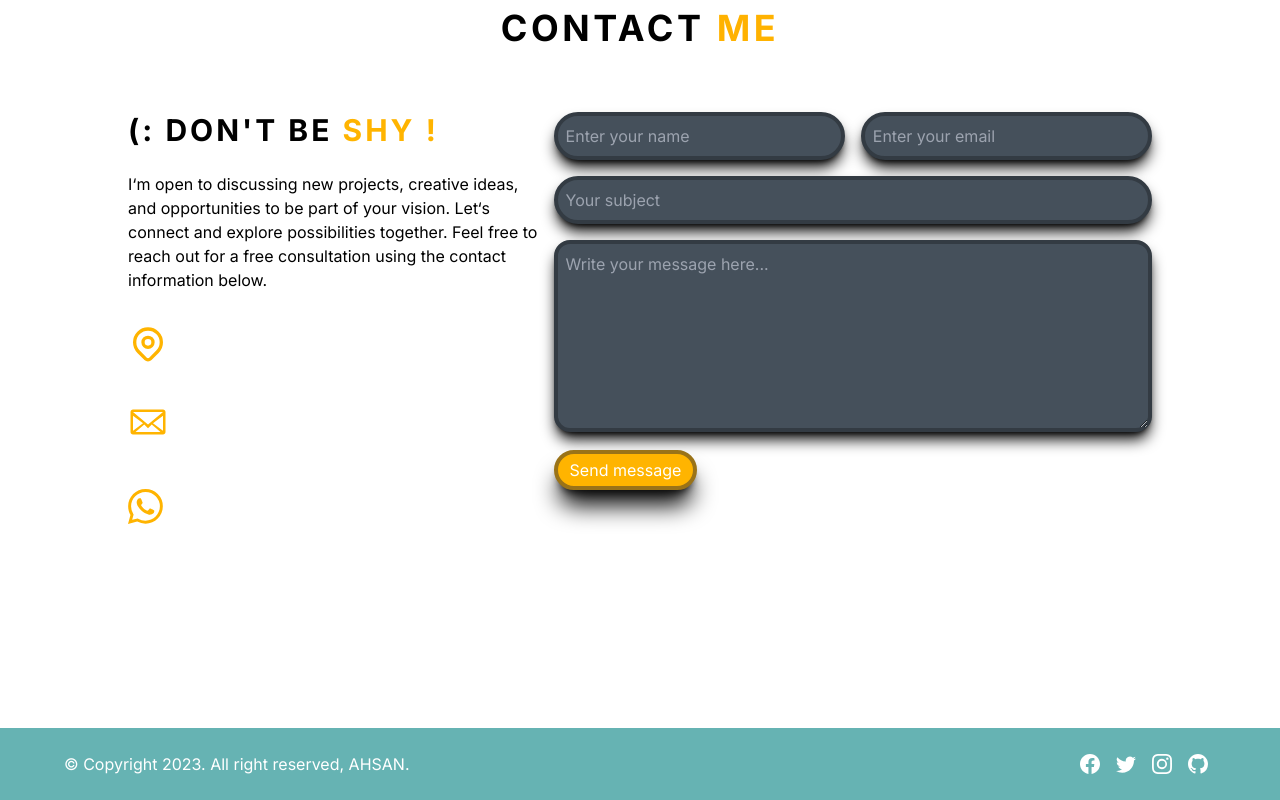
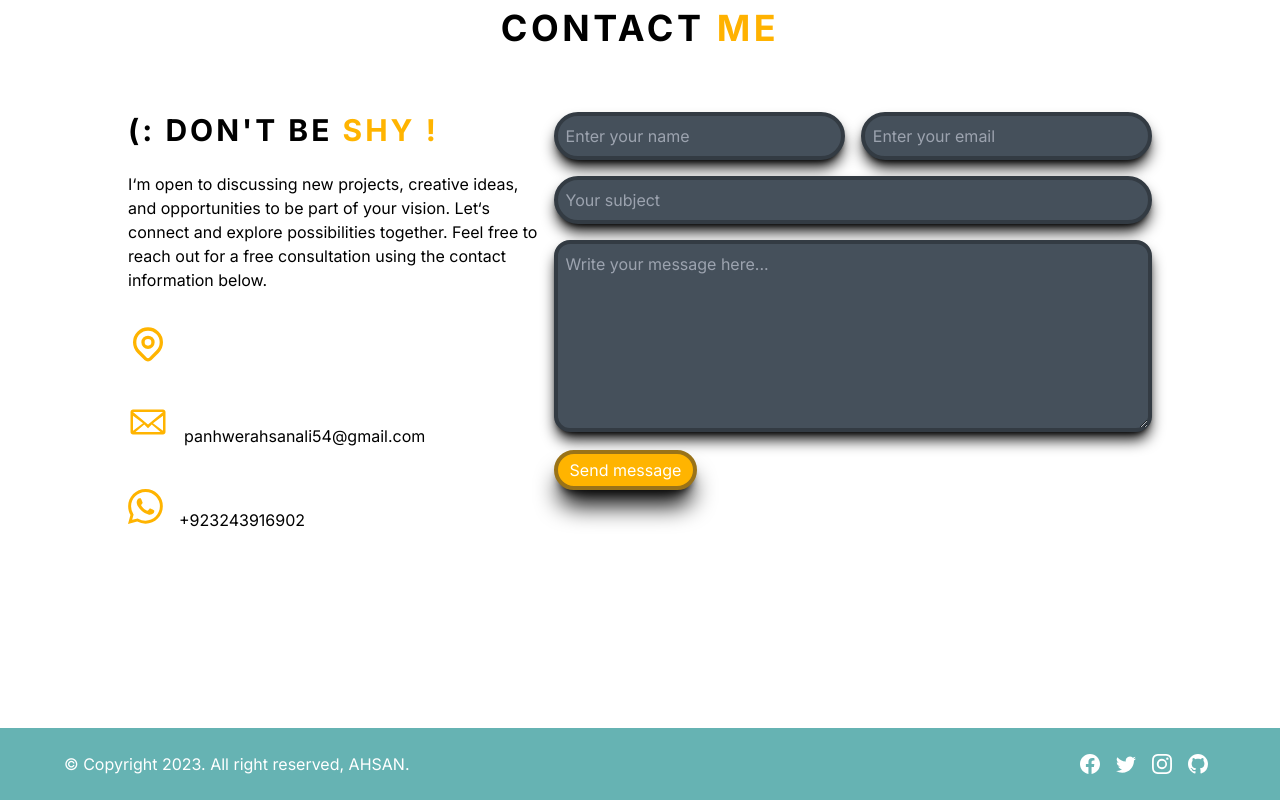
Before and after one commit to ahsanali7893/Portfolio, a Next.js app: page / in a window 1280 px wide. Shown: the part 3139-3939 px from the top of the page. Built offline with nearby package versions, Linux system fonts and the light colour scheme.

Commit message:
initial changes

```diff
--- a/src/components/Contact/page.tsx
+++ b/src/components/Contact/page.tsx
@@ -135,7 +135,7 @@ export default function Contact() {
                     <h2 className=" font-bold text-xl text-white tracking-widest">
                       Mail Me
                     </h2>
-                    <p className="text-white">contact@khalilahmed.dev</p>
+                    <p className="text-black">panhwerahsanali54@gmail.com</p>
                   </div>
                 </div>
                 <div className="flex items-center mt-8">
@@ -146,7 +146,7 @@ export default function Contact() {
                     <h2 className=" font-bold text-xl text-white tracking-widest">
                       Whatsapp
                     </h2>
-                    <p className="text-white">+923070599766</p>
+                    <p className="text-black">+923243916902</p>
                   </div>
                 </div>
               </div>
```
